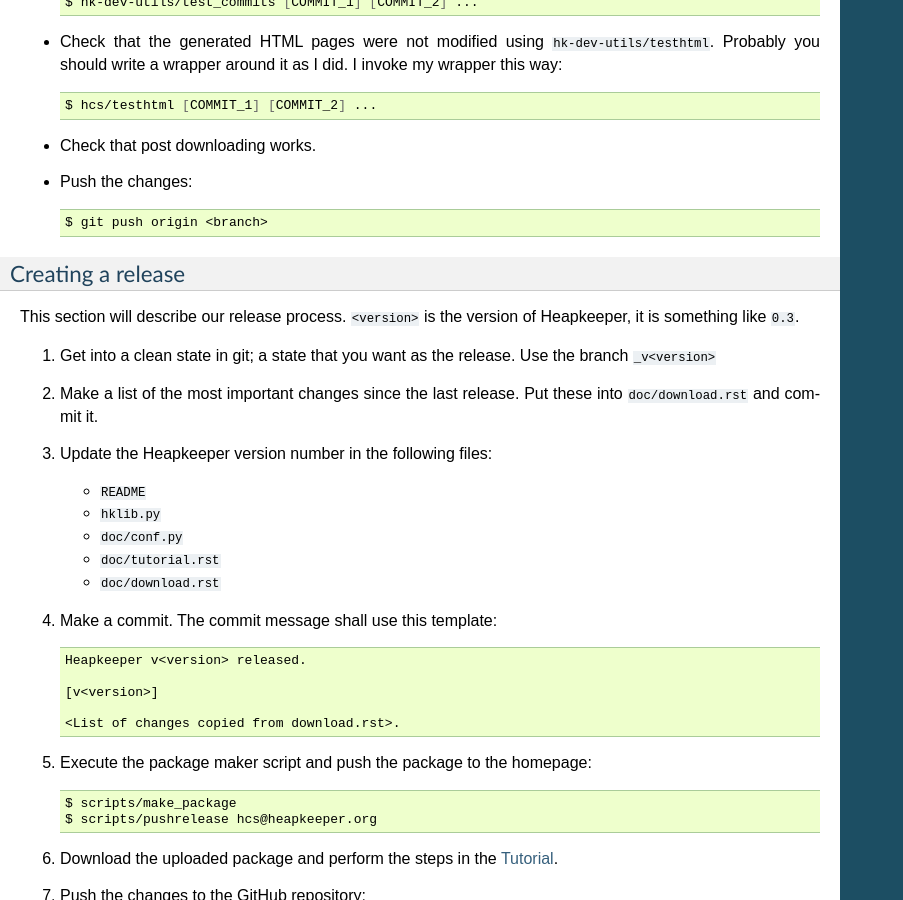
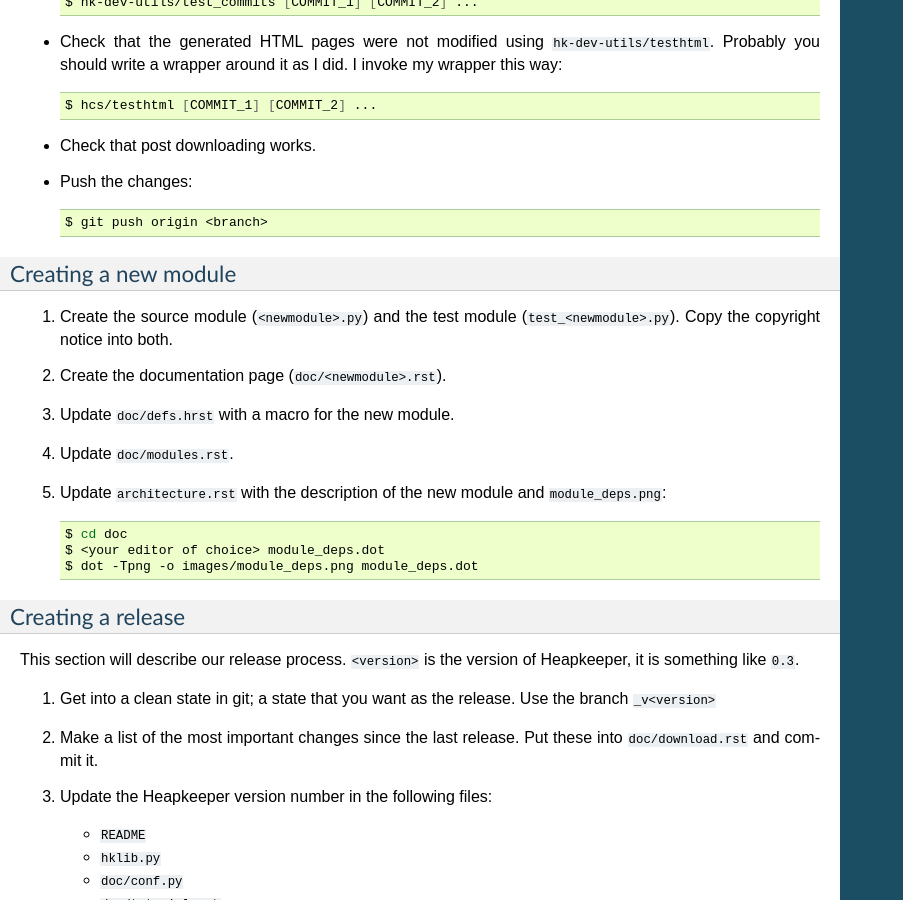
Before and after one commit to hcs42/heapkeeper-old, a Sphinx documentation site: the page built from doc/development.rst, in a window 1280 px wide and 900 px high, scrolled down 3994 px. Shown: the whole window, without its empty margins (0-903 px from the left). Built offline with Sphinx 7.4.7, drawn with Linux system fonts in a browser that asks for light colours.

Commit message:
DevDoc: process for creating a new module
[developer documentation]

```diff
--- a/doc/development.rst
+++ b/doc/development.rst
@@ -273,6 +273,21 @@ Pushing to your GitHub repository
 
     $ git push origin <branch>
 
+Creating a new module
+^^^^^^^^^^^^^^^^^^^^^
+
+#. Create the source module (``<newmodule>.py``) and the test module
+   (``test_<newmodule>.py``). Copy the copyright notice into both.
+#. Create the documentation page (``doc/<newmodule>.rst``).
+#. Update ``doc/defs.hrst`` with a macro for the new module.
+#. Update ``doc/modules.rst``.
+#. Update ``architecture.rst`` with the description of the new module and
+   ``module_deps.png``::
+
+    $ cd doc
+    $ <your editor of choice> module_deps.dot
+    $ dot -Tpng -o images/module_deps.png module_deps.dot
+
 Creating a release
 ^^^^^^^^^^^^^^^^^^
 
```
